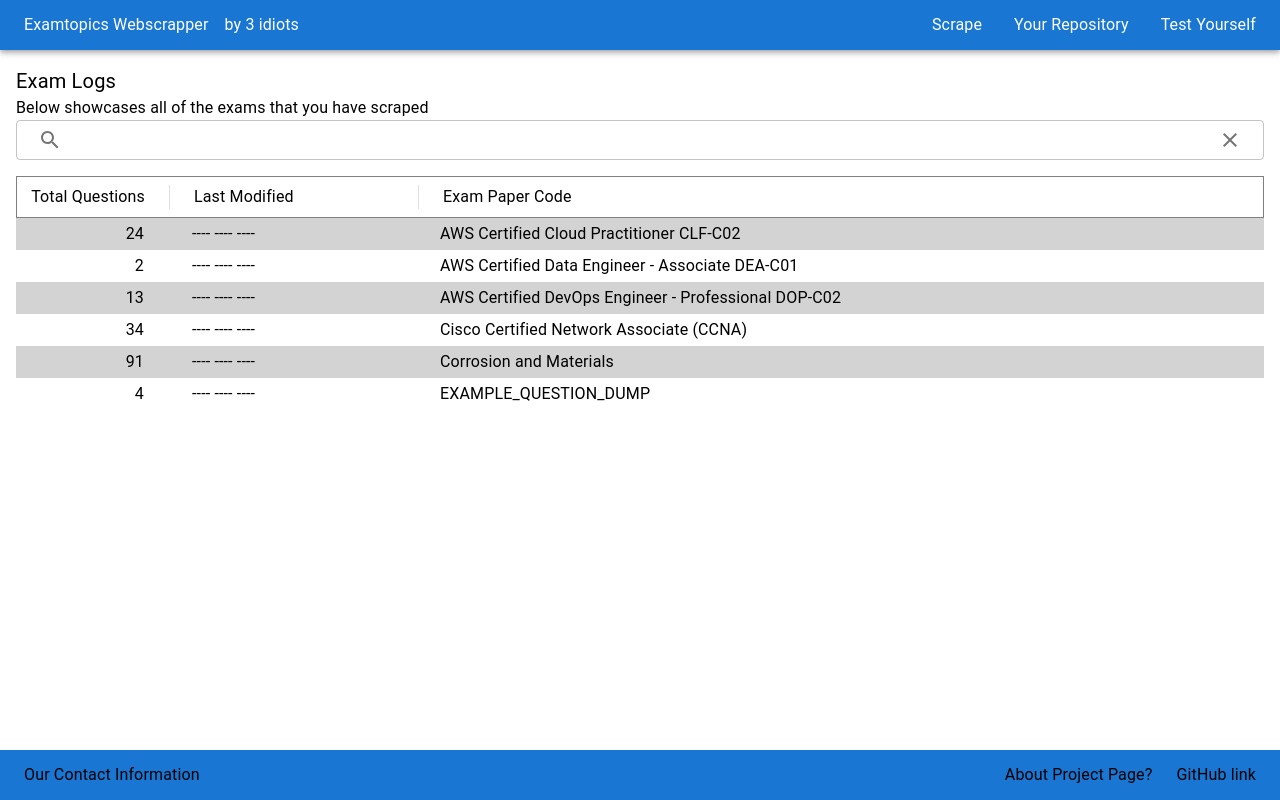
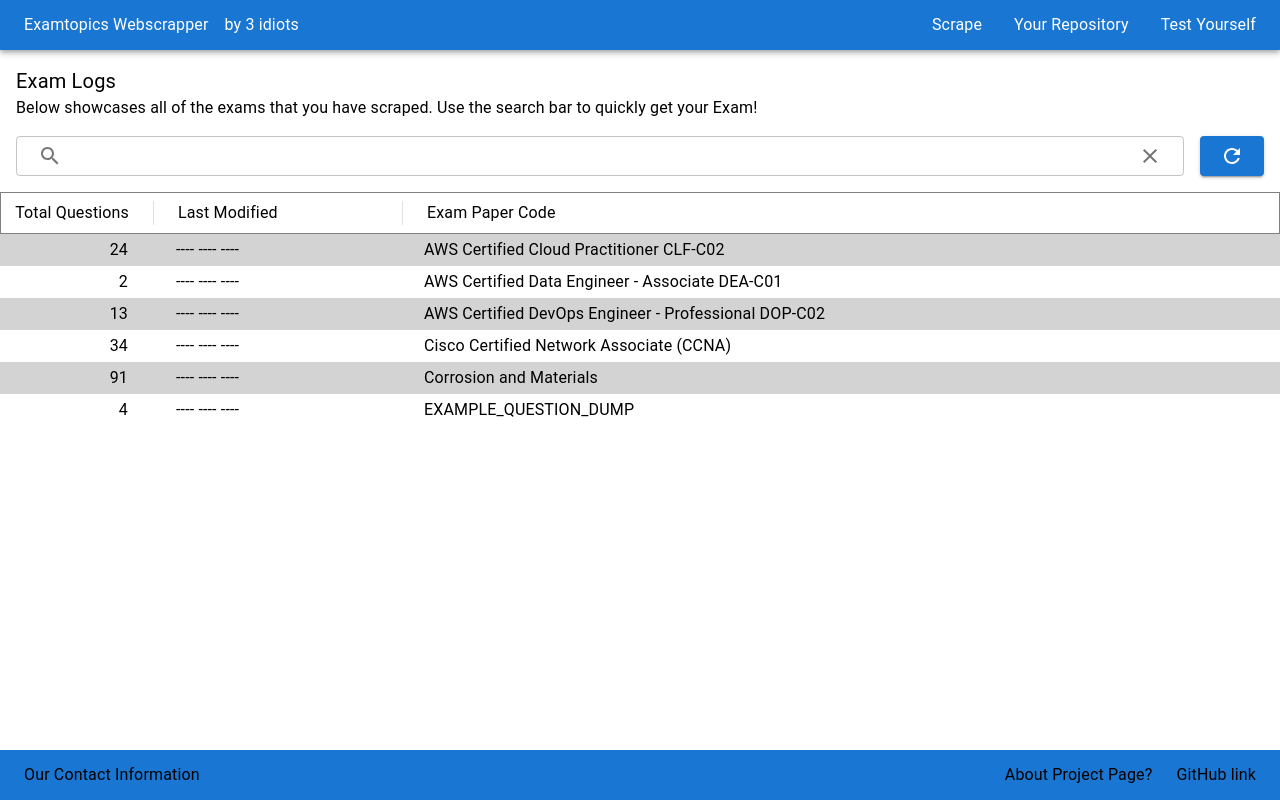
Before and after one commit to AdamFilch/examtopics-webscraper, a Next.js app: page /repository in a window 1280 px wide. Built offline with nearby package versions, Linux system fonts and the light colour scheme.

Commit message:
Fix: UI changes and get button base on exam exam totals

```diff
--- a/src/app/repository/page.tsx
+++ b/src/app/repository/page.tsx
@@ -1,5 +1,6 @@
 'use client'
 import SearchIcon from '@mui/icons-material/Search';
+import RefreshIcon from '@mui/icons-material/Refresh';
 import CloseIcon from '@mui/icons-material/Close';
 import { Box, Button, ButtonBase, Card, CardActionArea, Divider, IconButton, Stack, TextField, ToggleButton, ToggleButtonGroup, Typography } from "@mui/material";
 import AWS_CERTIFIED_CLOUD_QUESTIONS from 'dumps/exam_papers/AWS Certified Cloud Practitioner CLF-C02.json'
@@ -72,11 +73,13 @@ export default function RepositoryPage() {
 
 
     return (
+        <Box>
+
             <Box padding={2}>
+                <Typography fontSize={'20px'}>Exam Logs</Typography>
+                <Typography marginBottom={2}>Below showcases all of the exams that you have scraped. Use the search bar to quickly get your Exam!</Typography>
+                <Box display={'flex'} gap={2}>
 
-            <Box>
-                <Typography fontSize={'20px'}>Exam Logs</Typography>
-                <Typography>Below showcases all of the exams that you have scraped</Typography>
                     <TextField fullWidth size="small" slotProps={{
                         input: {
                             startAdornment: (<IconButton><SearchIcon /></IconButton>),
@@ -84,9 +87,13 @@ export default function RepositoryPage() {
 
                         }
                     }} />
+                    <Button variant='contained'>
+                        <RefreshIcon />
+                    </Button>
+                </Box>
             </Box>
 
-            <Stack marginTop={2}>
+            <Stack>
                 <Box display={'flex'} gap={3} sx={{
                     border: '1px solid gray',
                     padding: 1,
@@ -105,16 +112,28 @@ export default function RepositoryPage() {
                     </Box>
                 </Box>
                 {Object.entries(examPapers).map((exam, index) => (
-                    <Box display={'flex'} gap={3} key={exam[0]} paddingX={1} paddingY={0.5} sx={{
-                        backgroundColor: index % 2 == 0 ? 'lightgray' : 'white'
-                    }}>
+
+                    <ButtonBase key={index} sx={{
+                        display: 'flex',
+                        gap: 3,
+                        paddingX: 1,
+                        paddingY: 0.5,
+                        backgroundColor: index % 2 == 0 ? 'lightgray' : 'white',
+                        justifyContent: 'start',
+                        '&:hover': {
+                            backgroundColor: '#1976d2'
+                        }
+                    }}
+
+                    >
+
 
                         <Box width={'100%'} maxWidth={'120px'} textAlign={'end'}>
                             <Typography>{exam[1].length}</Typography>
                         </Box>
                         <Divider />
                         <Box width={'100%'} maxWidth={'200px'}>
-                            <Typography>
+                            <Typography textAlign={'start'}>
 
                                 ---- ---- ----
                             </Typography>
@@ -124,7 +143,7 @@ export default function RepositoryPage() {
                         <Box>
                             <Typography>{exam[0].replace('.json', '')}</Typography>
                         </Box>
-                    </Box>
+                    </ButtonBase>
                 ))}
             </Stack>
         </Box>
```
Lines whose indentation alone changed are shown as unchanged.
